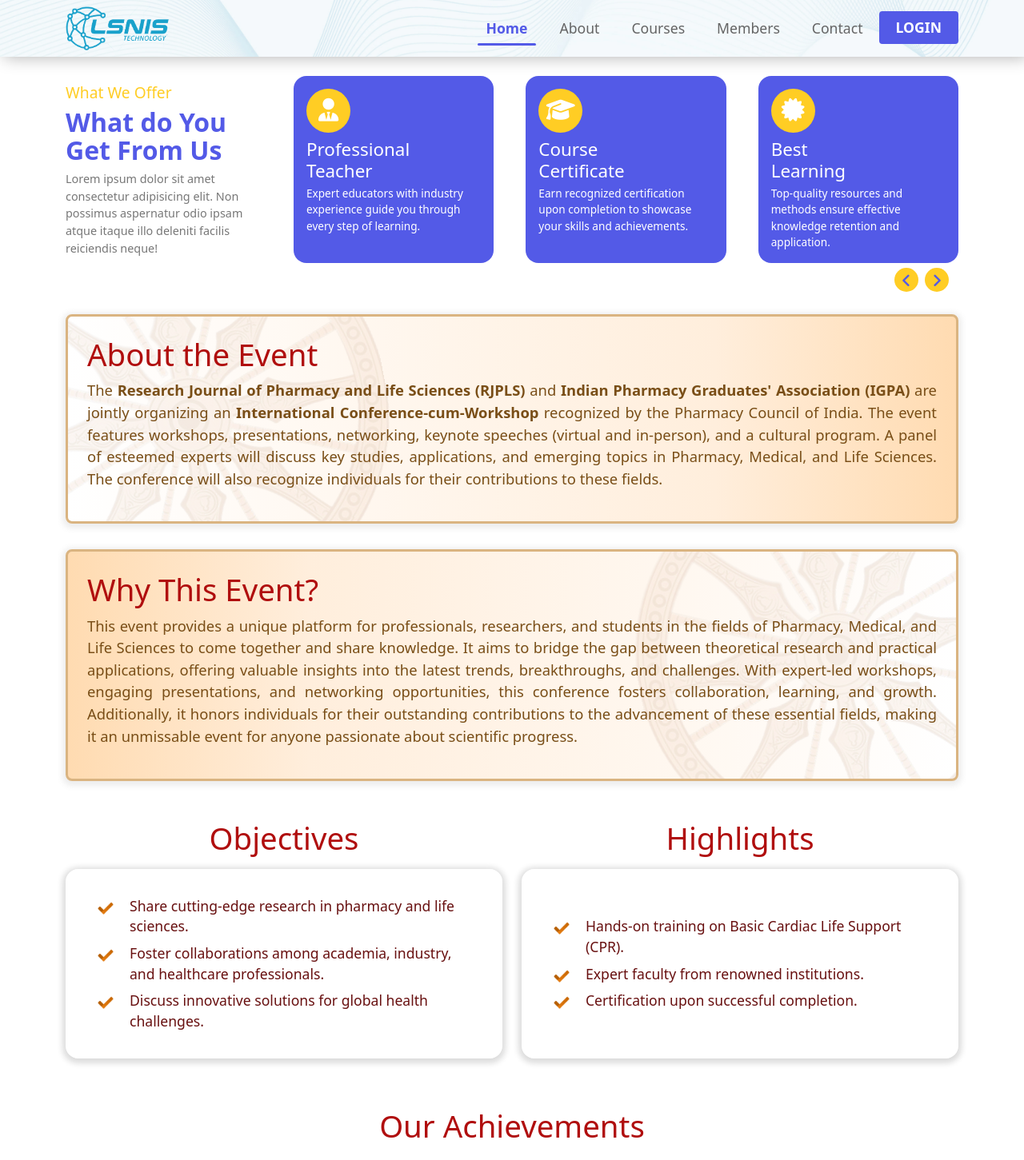
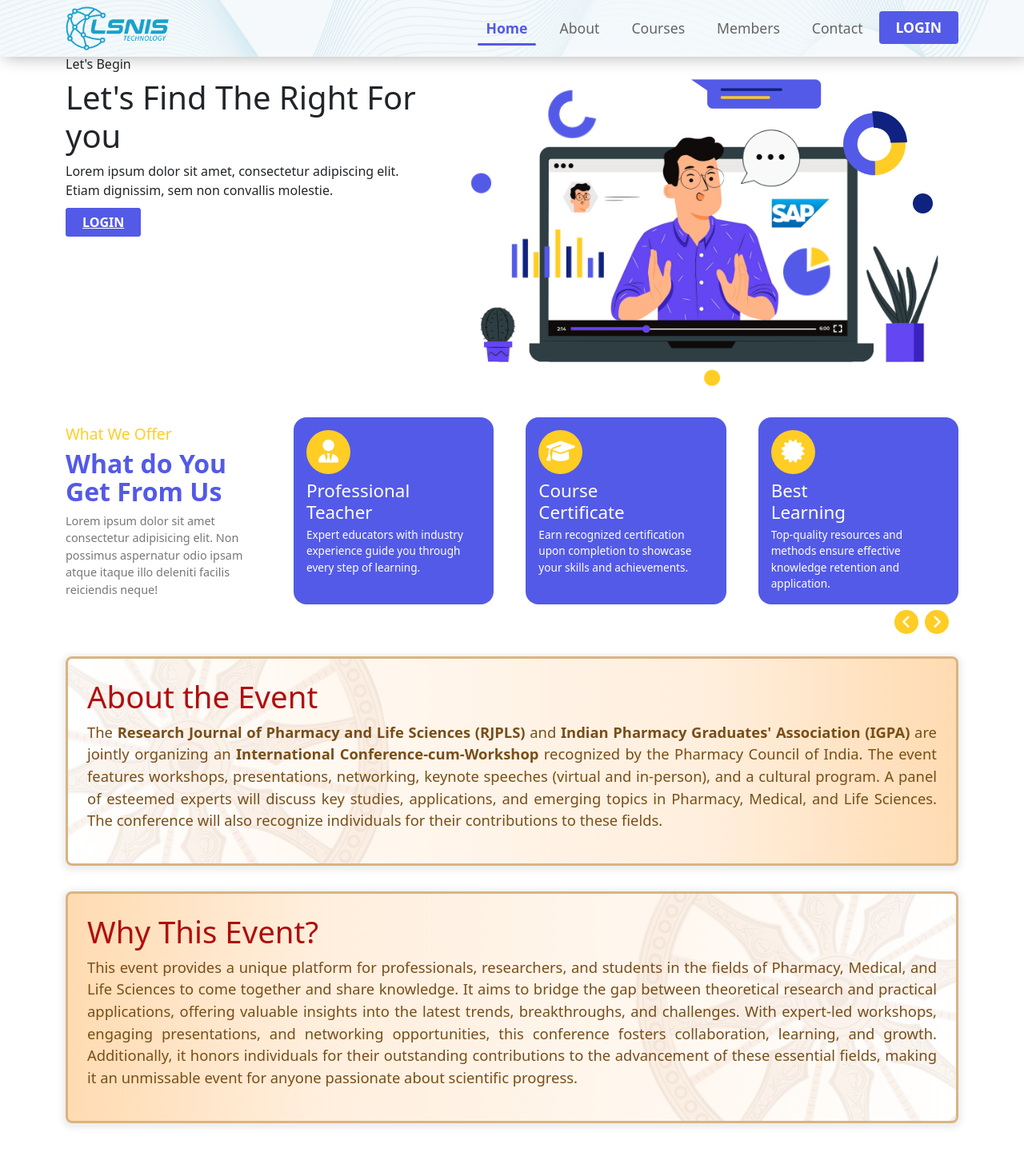
Before and after one commit to chandankumarpanigrahi/LSNIS, a PHP site: page / in a window 1280 px wide. Shown: the top 1451 px of the page at 80% size. Run offline with PHP 8.4, Linux system fonts and the light colour scheme; some libraries are stand-ins or nearby versions.

Commit message:
Hero Updated

```diff
--- a/assets/css/style.css
+++ b/assets/css/style.css
@@ -1,6 +1,7 @@
 :root {
     --primary-color: #535ae7;
     --secondary-color: #ffcd24;
+    --white-color: #ffffff;
 }
 
 @import url('https://fonts.googleapis.com/css2?family=Inter:ital,opsz,wght@0,14..32,100..900;1,14..32,100..900&family=Poppins:ital,wght@0,100;0,200;0,300;0,400;0,500;0,600;0,700;0,800;0,900;1,100;1,200;1,300;1,400;1,500;1,600;1,700;1,800;1,900&display=swap');
@@ -242,7 +243,7 @@
 
 .featured_details h3 {
     font-size: 1.4rem;
-    width: 60%;
+    width: 50%;
     margin-bottom: 0.25rem;
 }
 
@@ -265,7 +266,7 @@
     position: absolute;
     right: 50px;
     bottom: -36px;
-    color: var(--primary-color);
+    color: var(--white-color);
     background-color: var(--secondary-color);
     width: 30px;
     height: 30px;
@@ -281,7 +282,7 @@
     position: absolute;
     right: 12px;
     bottom: -36px;
-    color: var(--primary-color);
+    color: var(--white-color);
     background-color: var(--secondary-color);
     width: 30px;
     height: 30px;
@@ -322,8 +323,127 @@
     color: #777777;
 }
 
+/* Hero Section */
+.hero_section_left_content {
+    position: relative;
+}
 
+.hero_section_left_content .hero_image {
+    width: 100%;
+}
 
+.hero_section_left_content .vector_img {
+    position: absolute;
+}
+
+.hero_section_left_content .vector_img.vector_1 {
+    width: auto;
+    height: 60px;
+    left: 20%;
+    top: 10%;
+    animation: float1 6s ease-in-out infinite;
+}
+
+.hero_section_left_content .vector_img.vector_2 {
+    width: auto;
+    height: 80px;
+    right: 10%;
+    top: 14%;
+    animation: float2 8s ease-in-out infinite;
+}
+
+.hero_section_left_content .vector_img.vector_3 {
+    width: auto;
+    height: 60px;
+    left: 12%;
+    bottom: 34%;
+    animation: float3 5s ease-in-out infinite;
+}
+
+.hero_section_left_content .vector_img.vector_4 {
+    width: auto;
+    height: 60px;
+    right: 25%;
+    bottom: 30%;
+    animation: float4 7s ease-in-out infinite;
+}
+
+.hero_section_left_content .vector_img.vector_5 {
+    width: auto;
+    height: 35px;
+    right: 28%;
+    top: 5%;
+    animation: float5 4s ease-in-out infinite;
+}
+
+.hero_section_left_content .vector_img.vector_6 {
+    width: 25px;
+    height: 25px;
+    left: 5%;
+    top: 35%;
+    animation: float6 9s ease-in-out infinite;
+}
+
+.hero_section_left_content .vector_img.vector_7 {
+    width: 20px;
+    height: 20px;
+    left: 50%;
+    bottom: 3%;
+    animation: float7 5.5s ease-in-out infinite;
+}
+
+.hero_section_left_content .vector_img.vector_8 {
+    width: 25px;
+    height: 25px;
+    right: 5%;
+    top: 40%;
+    animation: float8 6.5s ease-in-out infinite;
+}
+
+/* Floating Animation Keyframes */
+@keyframes float1 {
+    0%, 100% { transform: translateY(0) translateX(0); }
+    50% { transform: translateY(-15px) translateX(5px); }
+  }
+
+  @keyframes float2 {
+    0%, 100% { transform: translateY(0) rotate(0deg); }
+    25% { transform: translateY(-10px) rotate(2deg); }
+    75% { transform: translateY(10px) rotate(-2deg); }
+  }
+
+  @keyframes float3 {
+    0%, 100% { transform: translate(0, 0); }
+    50% { transform: translate(8px, -8px); }
+  }
+
+  @keyframes float4 {
+    0%, 100% { transform: translateY(0); }
+    50% { transform: translateY(-20px); }
+  }
+
+  @keyframes float5 {
+    0%, 100% { transform: translate(0, 0) scale(1); }
+    50% { transform: translate(5px, 10px) scale(1.05); }
+  }
+
+  @keyframes float6 {
+    0%, 100% { transform: translateY(0) rotate(0deg); }
+    50% { transform: translateY(-8px) rotate(5deg); }
+  }
+
+  @keyframes float7 {
+    0% { transform: translate(0, 0); }
+    33% { transform: translate(3px, -5px); }
+    66% { transform: translate(-3px, 5px); }
+    100% { transform: translate(0, 0); }
+  }
+
+  @keyframes float8 {
+    0%, 100% { transform: translateY(0); }
+    25% { transform: translateY(-5px); }
+    75% { transform: translateY(5px); }
+  }
 
 
 
--- a/index.html
+++ b/index.html
@@ -45,7 +45,36 @@
             </div>
         </div>
     </header>
-
+    <section class="hero_section">
+        <div class="container">
+            <div class="row">
+                <div class="col-md-5">
+                    <div class="hero_section_left_text">
+                        <h6>Let's <span>Begin</span></h6>
+                        <h1>Let's Find The Right For you</h1>
+                        <p>Lorem ipsum dolor sit amet, consectetur adipiscing elit. Etiam dignissim, sem non convallis molestie.</p>
+                        <div class="hero_buttons">
+                            <a href="#" class="login_button">LOGIN</a>
+                        </div>
+                    </div>
+                </div>
+                <div class="col-md-7">
+                    <div class="hero_section_left_content">
+                        <!-- <img src="./assets/images/vectors/hero_image.png" alt="" class="hero_image"> -->
+                        <img src="./assets/images/vectors/hero_image_sap.png" alt="" class="hero_image">
+                        <img src="./assets/images/vectors/vector_1.png" alt="" class="vector_img vector_1">
+                        <img src="./assets/images/vectors/vector_2.png" alt="" class="vector_img vector_2">
+                        <img src="./assets/images/vectors/vector_3.png" alt="" class="vector_img vector_3">
+                        <img src="./assets/images/vectors/vector_4.png" alt="" class="vector_img vector_4">
+                        <img src="./assets/images/vectors/vector_5.png" alt="" class="vector_img vector_5">
+                        <img src="./assets/images/vectors/ellipse_1.png" alt="" class="vector_img vector_6">
+                        <img src="./assets/images/vectors/ellipse_2.png" alt="" class="vector_img vector_7">
+                        <img src="./assets/images/vectors/ellipse_3.png" alt="" class="vector_img vector_8">
+                    </div>
+                </div>
+            </div>
+        </div>
+    </section>
     <section class="features mt-4">
         <div class="container">
             <div class="row">
```
Also changed, not shown: assets/images/sap.png (added), assets/images/vectors/ellipse_1.png (added), assets/images/vectors/ellipse_2.png (added), assets/images/vectors/ellipse_3.png (added), assets/images/vectors/hero_image.png (added), assets/images/vectors/hero_image_sap.png (added), assets/images/vectors/vector_1.png (added), assets/images/vectors/vector_2.png (added), assets/images/vectors/vector_3.png (added), assets/images/vectors/vector_4.png (added), assets/images/vectors/vector_5.png (added).
